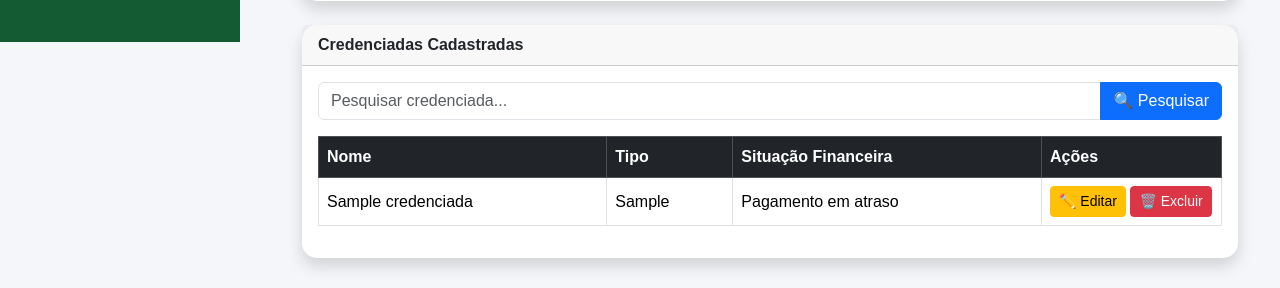
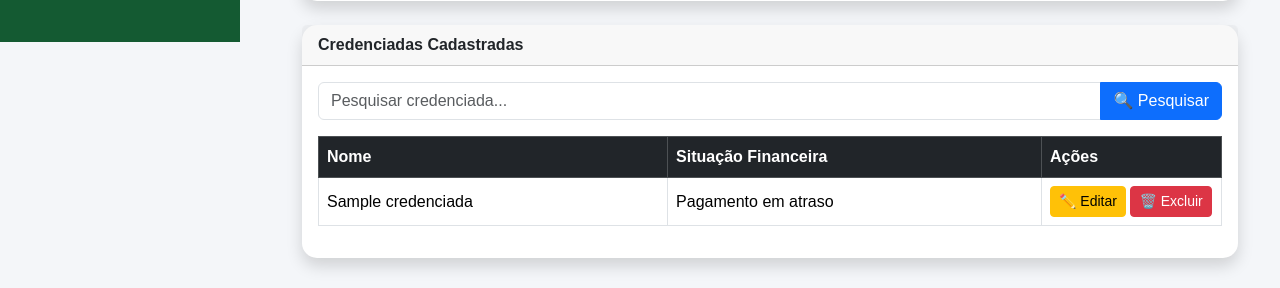
Before and after one commit to cintiaassis2406-max/SIGAC, a Flask app: page /credenciadas in a window 1280 px wide. Shown: the part 758-1046 px from the top of the page. Run offline with Flask 3, Linux system fonts and the light colour scheme; tables that the repository leaves empty hold one stand-in row (values such as "Sample post"); a database or web service that is not in the repository returns one stand-in record (values such as "Sample title"); parts of the project's set-up code (start-up, migrations or seed data) failed here and were passed over; some libraries are stand-ins or nearby versions.

Commit message:
Remove tipo da lista de credenciadas

```diff
--- a/templates/credenciadas.html
+++ b/templates/credenciadas.html
@@ -110,7 +110,6 @@ Credenciadas
                     <tr>
 
                         <th>Nome</th>
-                        <th>Tipo</th>
                         <th>Situação Financeira</th>
                         <th width="180">Ações</th>
 
@@ -125,8 +124,6 @@ Credenciadas
                     <tr>
 
                         <td>{{ c.nome }}</td>
-
-                        <td>{{ c.tipo_cobranca }}</td>
 
                         <td>{{ c.situacao_financeira or "" }}</td>
 
```
